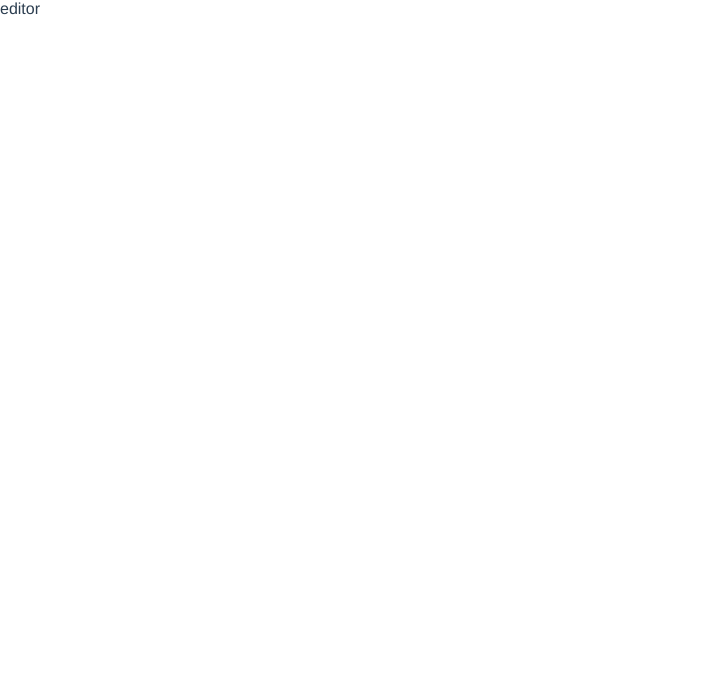
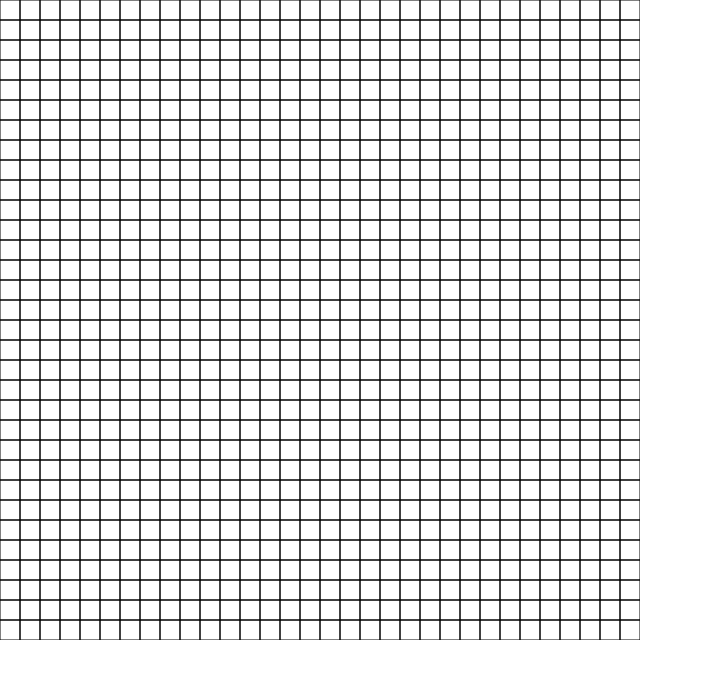
Before and after one commit to bundai223/dot-editor, a Vue app: page / in a window 1280 px wide. Shown: the top 678 px of the page, without its empty margins (0-703 px from the left). Built offline with nearby package versions, Linux system fonts and the light colour scheme.

Commit message:
dotベース

```diff
--- a/src/components/Editor.vue
+++ b/src/components/Editor.vue
@@ -1,11 +1,16 @@
 <template>
   <div class="main">
-    editor
+    <Grid />
   </div>
 </template>
 <script>
+import Grid from './Grid'
+
 export default {
-
+  name: 'Editor',
+  components: {
+    Grid
+  }
 }
 </script>
 <style lang="scss" scoped>
--- /dev/null
+++ b/src/components/Grid.vue
@@ -0,0 +1,89 @@
+<template>
+    <svg version="1.1" xmlns="http://www.w3.org/2000/svg" :width='width' :height='height'>
+      <template v-for='(_x, x) in gridNumW'>
+        <template v-for='(_y, y) in gridNumH'>
+          <rect :x='gridSize * x' :y='gridSize * y' :width='gridSize' :height='gridSize' :rx='0' :ry='0' :fill='color(x, y)' :stroke='stroke' :stroke-width='lineWidth' v-on:mousemove='draw(x, y)'/>
+          <text :x='gridSize * x' :y='gridSize * (y + 1)' font-size='8' v-if='viewNo'>{{ gridIndex(x, y) }}</text>
+          <text :x='gridSize * x' :y='gridSize * (y + 1)' font-size='8' v-if='viewPalleteNo'>{{ grid(x, y)['pallete']}}</text>
+        </template>
+      </template>
+    </svg>
+</template>
+
+<script>
+export default {
+  data: function () {
+    return {
+      stroke: '#000000',
+      griddata: [],
+      no: false,
+      pallete: false
+    }
+  },
+
+  computed: {
+    viewNo: function () {
+      return this.no
+    },
+    viewPalleteNo: function () {
+      return this.pallete
+    },
+    gridSize: function () {
+      return 20
+    },
+    gridNumW: function () {
+      return 32
+    },
+    gridNumH: function () {
+      return 32
+    },
+    width: function () {
+      return this.gridSize * this.gridNumW
+    },
+    height: function () {
+      return this.gridSize * this.gridNumH
+    },
+    lineWidth: function () {
+      return 1
+    }
+  },
+  methods: {
+    gridIndex: function (x, y) {
+      return x + (y * this.gridNumW)
+    },
+    grid: function (x, y) {
+      var index = this.gridIndex(x, y)
+      return this.griddata[index]
+    },
+    color: function (x, y) {
+      var pallete = this.grid(x, y)['pallete']
+      if (pallete === -1) {
+        return 'none'
+      } else {
+        return '#ffff00'
+      }
+    },
+    draw: function (x, y) {
+      this.grid(x, y)['pallete'] = 1
+      console.log(`${x}, ${y}`)
+    }
+  },
+  created: function () {
+    var griddata = new Array(this.gridNumW * this.gridNumH)
+    for (let x = 0; x < this.gridNumW; ++x) {
+      for (let y = 0; y < this.gridNumH; ++y) {
+        griddata[this.gridIndex(x, y)] = { pallete: -1 }
+      }
+    }
+    this.griddata = griddata
+  }
+}
+</script>
+
+<style lang="scss" scoped>
+
+div {
+  width: 100%;
+  height: 100%;
+}
+</style>
```
